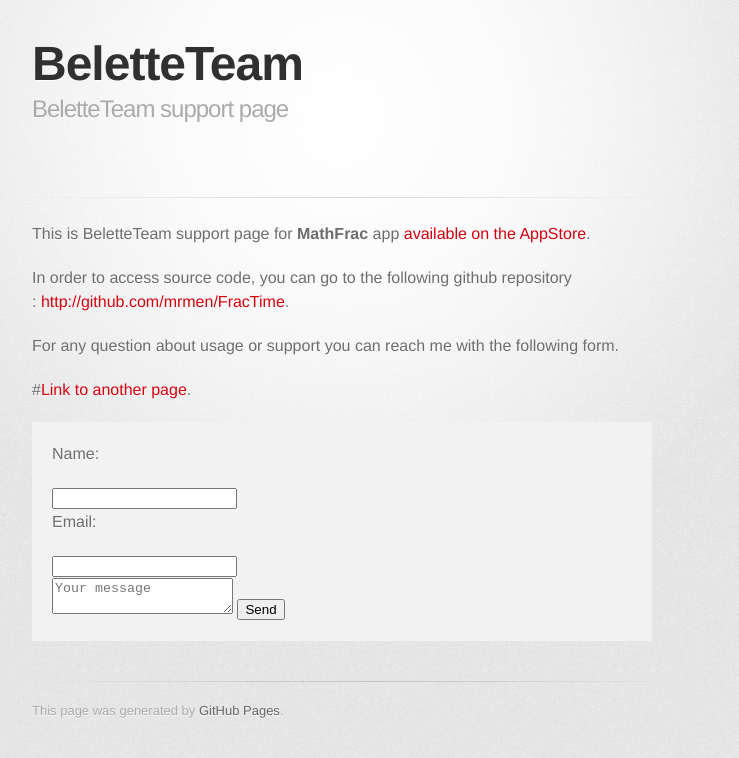
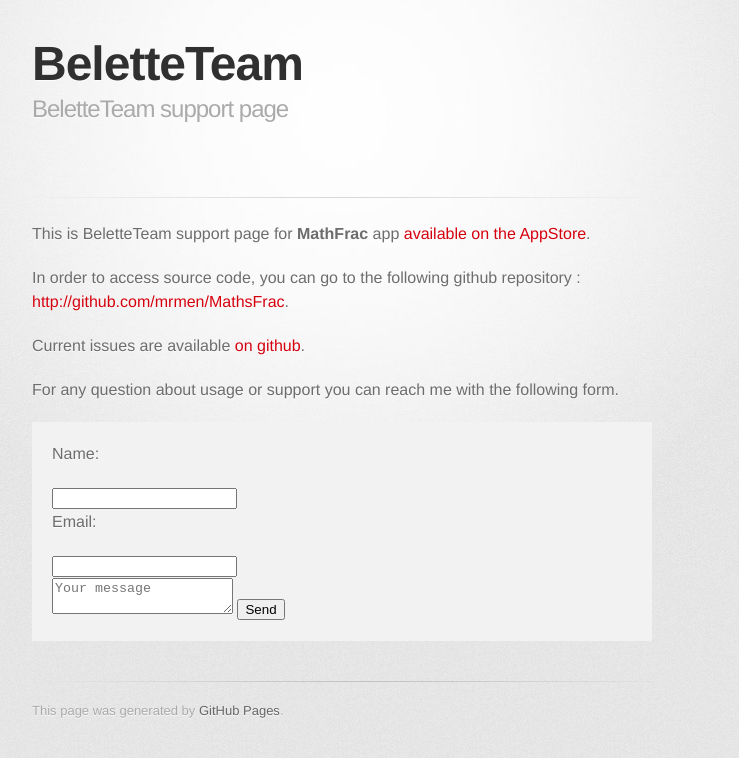
Before and after one commit to mrmen/mrmen.github.io, a Jekyll site: the page built from index.md, in a window 1280 px wide. Shown: the top 758 px of the page, without its empty margins (298-1037 px from the left). Built offline with Jekyll 4.4.1, drawn with Linux system fonts in a browser that asks for light colours; some web fonts are replaced.

Commit message:
fixes url

```diff
--- a/index.md
+++ b/index.md
@@ -2,10 +2,13 @@
 layout: default
 ---
 
-This is BeletteTeam support page for **MathFrac** app [available on the AppStore](https://itunes.apple.com/us/app/mathfrac/id1443013092?mt=8).
+This is BeletteTeam support page for **MathFrac** app
+[available on the AppStore](https://itunes.apple.com/us/app/mathfrac/id1443013092?mt=8).
 
-In order to access source code, you can go to the following github repository : [http://github.com/mrmen/FracTime](http://github.com/mrmen/FracTime).
+
+In order to access source code, you can go to the following github
+repository : [http://github.com/mrmen/MathsFrac](http://github.com/mrmen/MathsFrac).
+
+Current issues are available [on github](https://github.com/mrmen/MathsFrac/issues).
 
 For any question about usage or support you can reach me with the following form.
-
-#[Link to another page](./another-page.html).
```
